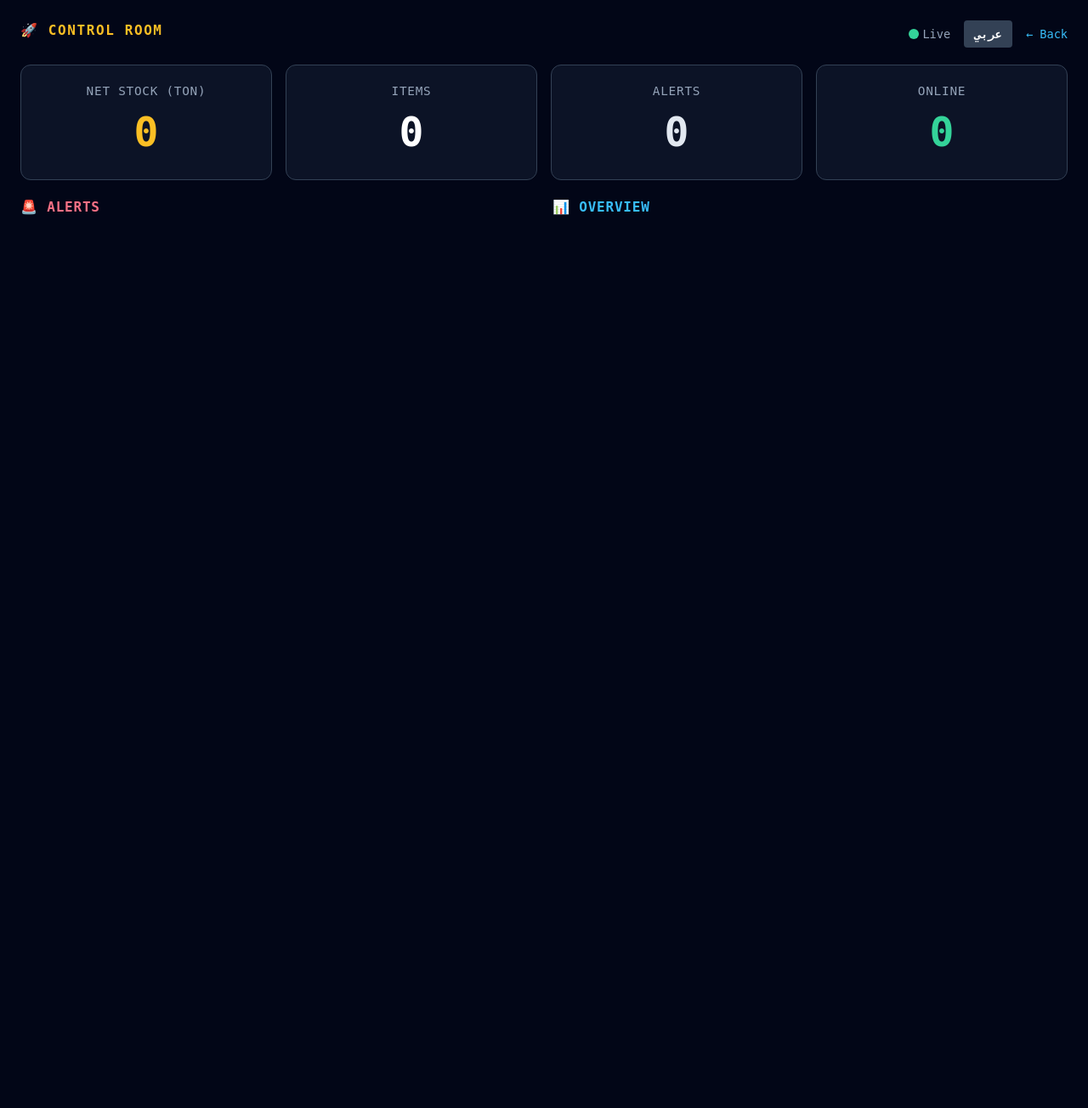
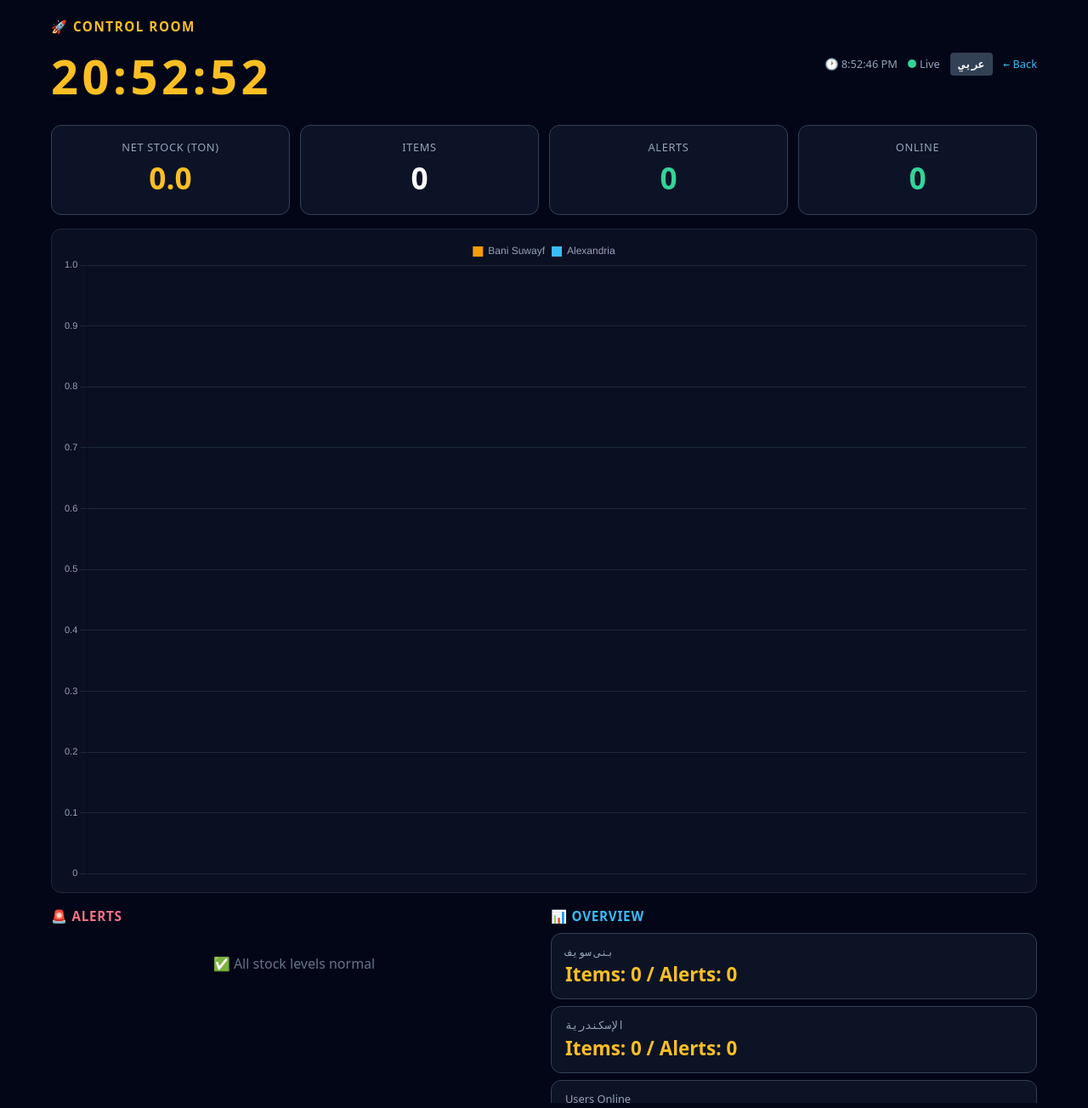
Before and after one commit to karimali900/inventory-v2, a FastAPI app: template inventory_app/templates/control-room.html in a window 1280 px wide. Shown: the top 1304 px of the page at 85% size. Before the commit the page ends 253 px from the top, so only its background shows below. Run offline with FastAPI, Linux system fonts and the light colour scheme; the template is opened without the code that fills it, so the values that code supplies are empty; some libraries are stand-ins or nearby versions.

Commit message:
Fix Control Room blank 0.0 bug + add Chart.js bar chart
- Fixed renderDashboard(null) crash: applyLangMon() was called before
  fetchDashboard(), passing null data and breaking the whole JS chain.
  Now checks  before rendering.
- Added Chart.js horizontal-grouped bar chart showing current_stock per
  item across Bani Suwayf (amber) and Alexandria (sky) branches.
- Compact centered layout (max-width 1200px, auto margin) with stats,
  chart, alerts, and overview stacked vertically.
- Chart auto-rebuilds on every 10s refresh.

```diff
--- a/inventory_app/templates/control-room.html
+++ b/inventory_app/templates/control-room.html
@@ -7,75 +7,72 @@
     <meta name="theme-color" content="#020617">
     <title>🚀 Control Room</title>
     <script src="https://cdn.tailwindcss.com"></script>
+    <script src="https://cdn.jsdelivr.net/npm/chart.js@4.4.7/dist/chart.umd.min.js"></script>
     <style>
         * { -webkit-tap-highlight-color: transparent; }
-        body { background: #020617; color: #e2e8f0; font-family: monospace; margin: 0; }
-        .alert-card { transition: all 0.3s ease; }
-        .alert-critical { background: rgba(220,38,38,0.15); border: 2px solid #ef4444; box-shadow: 0 0 24px rgba(239,68,68,0.2); }
-        .alert-warning { background: rgba(234,179,8,0.1); border: 2px solid #eab308; box-shadow: 0 0 16px rgba(234,179,8,0.15); }
-        .stat-box { background: rgba(15,23,42,0.8); border: 1px solid #334155; border-radius: 12px; padding: 20px 24px; }
-        .pulse { animation: pulse-alert 1.5s ease-in-out infinite; }
-        @keyframes pulse-alert { 0%,100% { opacity: 1; } 50% { opacity: 0.6; } }
+        body { background: #020617; color: #e2e8f0; font-family: system-ui, monospace; margin: 0; }
+        .dash-layout { display: flex; flex-direction: column; align-items: center; justify-content: center; min-height: 100vh; padding: 20px; gap: 16px; max-width: 1200px; margin: 0 auto; }
+        .stat-box { background: rgba(15,23,42,0.8); border: 1px solid #334155; border-radius: 12px; padding: 16px 24px; }
+        .dash-header { width: 100%; display: flex; justify-content: space-between; align-items: center; flex-wrap: wrap; gap: 10px; }
+        .stats-row { width: 100%; display: grid; grid-template-columns: repeat(4, 1fr); gap: 12px; }
+        .chart-wrap { width: 100%; background: rgba(15,23,42,0.6); border: 1px solid #1e293b; border-radius: 12px; padding: 12px; position: relative; }
+        .bottom-row { width: 100%; display: grid; grid-template-columns: 1fr 1fr; gap: 16px; }
+        #clock { font-size: clamp(2rem, 5vw, 3.5rem); font-weight: bold; color: #fbbf24; letter-spacing: 0.08em; }
+        .stat-label { font-size: 0.8rem; letter-spacing: 0.05em; }
+        .stat-value { font-size: clamp(1.4rem, 3vw, 2.2rem); font-weight: bold; }
+        .section-title { font-size: 0.95rem; letter-spacing: 0.1em; }
+        .alert-card { transition: all 0.3s ease; border-radius: 10px; padding: 14px 18px; }
+        .alert-critical { background: rgba(220,38,38,0.15); border: 2px solid #ef4444; box-shadow: 0 0 20px rgba(239,68,68,0.2); }
+        .alert-warning { background: rgba(234,179,8,0.1); border: 2px solid #eab308; box-shadow: 0 0 12px rgba(234,179,8,0.12); }
         .pulse-border { animation: pulse-border 2s ease-in-out infinite; }
         @keyframes pulse-border { 0%,100% { border-color: #ef4444; } 50% { border-color: rgba(239,68,68,0.3); } }
-        #clock { font-size: clamp(2.5rem, 7vw, 5rem); font-weight: bold; color: #fbbf24; letter-spacing: 0.08em; text-align: center; }
         .toast-container { position: fixed; top: 16px; right: 16px; z-index: 9999; display: flex; flex-direction: column; gap: 8px; }
-        .toast { padding: 12px 24px; border-radius: 8px; font-size: 16px; font-weight: 500; background: rgba(220,38,38,0.9); border: 1px solid #f87171; color: #fff; animation: slideIn 0.3s ease; }
+        .toast { padding: 10px 20px; border-radius: 8px; font-size: 14px; font-weight: 500; background: rgba(220,38,38,0.9); border: 1px solid #f87171; color: #fff; animation: slideIn 0.3s ease; }
         @keyframes slideIn { from { opacity: 0; transform: translateX(100px); } to { opacity: 1; transform: translateX(0); } }
         ::-webkit-scrollbar { width: 0; }
         .rtl { direction: rtl; }
-        .dash-layout { display: flex; flex-direction: column; align-items: center; justify-content: center; min-height: 100vh; padding: 24px; gap: 20px; }
-        .stat-label { font-size: 0.9rem; letter-spacing: 0.05em; }
-        .stat-value { font-size: clamp(1.8rem, 4vw, 3rem); font-weight: bold; }
-        .section-title { font-size: 1rem; letter-spacing: 0.1em; }
-        .alert-name { font-size: clamp(1rem, 2vw, 1.4rem); }
-        .alert-stock { font-size: clamp(1.5rem, 3vw, 2.2rem); }
-        .alert-detail { font-size: 0.85rem; }
-        .overview-label { font-size: 0.85rem; }
-        .overview-value { font-size: clamp(1.1rem, 2.5vw, 1.6rem); }
-        .top-bar { width: 100%; max-width: 1400px; display: flex; justify-content: space-between; align-items: center; flex-wrap: wrap; gap: 12px; }
-        .stats-grid { width: 100%; max-width: 1400px; display: grid; grid-template-columns: repeat(4, 1fr); gap: 16px; }
-        .panels-grid { width: 100%; max-width: 1400px; display: grid; grid-template-columns: 1fr 1fr; gap: 20px; flex: 1; min-height: 0; }
         @media (max-width: 768px) {
-            body { overflow: auto; }
-            #clock { font-size: 2rem; }
-            .stats-grid { grid-template-columns: repeat(2, 1fr); }
-            .panels-grid { grid-template-columns: 1fr; }
-            .stat-box { padding: 12px 16px; }
-            .dash-layout { padding: 12px; gap: 12px; }
+            .dash-layout { padding: 12px; gap: 10px; }
+            .stats-row { grid-template-columns: repeat(2, 1fr); }
+            .bottom-row { grid-template-columns: 1fr; }
+            .stat-box { padding: 10px 14px; }
         }
     </style>
 </head>
 <body>
     <div class="dash-layout">
-        <div class="top-bar">
+        <div class="dash-header">
             <div>
                 <div class="text-amber-400 font-bold uppercase tracking-widest section-title" id="dash-title">🚀 Control Room</div>
-                <div id="clock" class="mt-2"></div>
+                <div id="clock" class="mt-1"></div>
             </div>
-            <div class="flex items-center gap-4" style="font-size:0.85rem;color:#94a3b8;">
+            <div class="flex items-center gap-3" style="font-size:0.8rem;color:#94a3b8;">
                 <span id="last-updated-monitor"></span>
-                <span class="flex items-center gap-1"><span id="status-dot" class="w-3 h-3 rounded-full bg-emerald-400 inline-block"></span> <span id="status-text">Live</span></span>
-                <button onclick="toggleLangMon()" class="bg-slate-700 hover:bg-slate-600 text-white px-3 py-1.5 rounded font-bold transition" id="lang-btn-mon" style="font-size:0.85rem;">عربي</button>
+                <span class="flex items-center gap-1"><span id="status-dot" class="w-2.5 h-2.5 rounded-full bg-emerald-400 inline-block"></span> <span id="status-text">Live</span></span>
+                <button onclick="toggleLangMon()" class="bg-slate-700 hover:bg-slate-600 text-white px-2.5 py-1 rounded font-bold transition" id="lang-btn-mon" style="font-size:0.8rem;">عربي</button>
                 <a href="/" class="text-sky-400 hover:text-sky-300 transition" id="back-link">← Back</a>
             </div>
         </div>
 
-        <div class="stats-grid">
+        <div class="stats-row">
             <div class="stat-box text-center"><div class="stat-label text-slate-400 uppercase" id="label-total">Net Stock (ton)</div><div class="stat-value text-amber-400" id="stat-total">0</div></div>
             <div class="stat-box text-center"><div class="stat-label text-slate-400 uppercase" id="label-items">Items</div><div class="stat-value text-white" id="stat-items">0</div></div>
             <div class="stat-box text-center"><div class="stat-label text-slate-400 uppercase" id="label-alerts">Alerts</div><div class="stat-value" id="stat-alerts">0</div></div>
             <div class="stat-box text-center"><div class="stat-label text-slate-400 uppercase" id="label-online">Online</div><div class="stat-value text-emerald-400" id="stat-users">0</div></div>
         </div>
 
-        <div class="panels-grid">
-            <div class="flex flex-col gap-3 overflow-y-auto">
+        <div class="chart-wrap">
+            <canvas id="stockChart" height="200"></canvas>
+        </div>
+
+        <div class="bottom-row">
+            <div class="flex flex-col gap-2">
                 <div class="section-title font-bold text-rose-400 uppercase tracking-wider" id="alerts-heading">🚨 Alerts</div>
-                <div id="alerts-list" class="flex flex-col gap-3"></div>
+                <div id="alerts-list" class="flex flex-col gap-2 overflow-y-auto" style="max-height:200px;"></div>
             </div>
-            <div class="flex flex-col gap-3 overflow-y-auto">
+            <div class="flex flex-col gap-2">
                 <div class="section-title font-bold text-sky-400 uppercase tracking-wider" id="overview-heading">📊 Overview</div>
-                <div id="overview-list" class="flex flex-col gap-3"></div>
+                <div id="overview-list" class="flex flex-col gap-2 overflow-y-auto" style="max-height:200px;"></div>
             </div>
         </div>
     </div>
@@ -87,47 +84,26 @@
         let currentLang = localStorage.getItem(LANG_KEY) || 'en';
         let prevAlerts = [];
         let audioCtx = null;
+        let chartInstance = null;
 
         const i18n = {
             en: {
                 title: '🚀 Control Room',
-                clock: '🕐',
-                live: 'Live',
-                back: '← Back',
-                langBtn: 'عربي',
-                netStock: 'Net Stock (ton)',
-                items: 'Items',
-                alerts: 'Alerts',
-                online: 'Online',
-                alertsTitle: '🚨 Alerts',
-                overview: '📊 Overview',
+                clock: '🕐', back: '← Back', langBtn: 'عربي',
+                netStock: 'Net Stock (ton)', items: 'Items', alerts: 'Alerts', online: 'Online',
+                alertsTitle: '🚨 Alerts', overview: '📊 Overview',
                 allNormal: '✅ All stock levels normal',
-                threshold: 'Threshold',
-                outOfStock: 'OUT OF STOCK',
-                low: 'LOW',
-                usersOnline: 'Users Online',
-                none: 'None',
-                lowStock: 'LOW STOCK',
+                threshold: 'Threshold', outOfStock: 'OUT OF STOCK', low: 'LOW',
+                usersOnline: 'Users Online', none: 'None', lowStock: 'LOW STOCK',
             },
             ar: {
                 title: '🚀 غرفة التحكم',
-                clock: '🕐',
-                live: 'مباشر',
-                back: '← رجوع',
-                langBtn: 'English',
-                netStock: 'صافى المخزون (طن)',
-                items: 'الأصناف',
-                alerts: 'إنذارات',
-                online: 'متصلين',
-                alertsTitle: '🚨 إنذارات',
-                overview: '📊 نظرة عامة',
+                clock: '🕐', back: '← رجوع', langBtn: 'English',
+                netStock: 'صافى المخزون (طن)', items: 'الأصناف', alerts: 'إنذارات', online: 'متصلين',
+                alertsTitle: '🚨 إنذارات', overview: '📊 نظرة عامة',
                 allNormal: '✅ كل الأصناف طبيعية',
-                threshold: 'حد الإنذار',
-                outOfStock: 'نفذ من المخزون',
-                low: 'منخفض',
-                usersOnline: 'المستخدمين المتصلين',
-                none: 'لا يوجد',
-                lowStock: 'مخزون منخفض',
+                threshold: 'حد الإنذار', outOfStock: 'نفذ من المخزون', low: 'منخفض',
+                usersOnline: 'المستخدمين المتصلين', none: 'لا يوجد', lowStock: 'مخزون منخفض',
             }
         };
 
@@ -144,7 +120,7 @@
             document.getElementById('alerts-heading').textContent = t('alertsTitle');
             document.getElementById('overview-heading').textContent = t('overview');
             document.body.classList.toggle('rtl', currentLang === 'ar');
-            renderDashboard(lastData);
+            if (lastData) renderDashboard(lastData);
         }
 
         function toggleLangMon() {
@@ -193,16 +169,53 @@
 
         function showToast(msg) {
             const c = document.getElementById('toast-container');
-            const t = document.createElement('div');
-            t.className = 'toast';
-            t.textContent = msg;
-            c.appendChild(t);
-            setTimeout(() => { t.style.opacity = '0'; t.style.transform = 'translateX(100px)'; t.style.transition = 'all 0.3s'; setTimeout(() => t.remove(), 300); }, 5000);
+            const el = document.createElement('div');
+            el.className = 'toast';
+            el.textContent = msg;
+            c.appendChild(el);
+            setTimeout(() => { el.style.opacity = '0'; el.style.transform = 'translateX(100px)'; el.style.transition = 'all 0.3s'; setTimeout(() => el.remove(), 300); }, 5000);
         }
 
         function esc(s) { return String(s).replace(/[&<>"]/g, function(m) { return {'&':'&amp;','<':'&lt;','>':'&gt;','"':'&quot;'}[m]; }); }
 
         let lastData = null;
+
+        function buildChart(data) {
+            const bani = data.bani?.items || [];
+            const alex = data.alex?.items || [];
+            const labels = [];
+            const baniVals = [];
+            const alexVals = [];
+            const allNames = [...new Set([...bani.map(i => i.name), ...alex.map(i => i.name)])];
+            allNames.forEach(name => {
+                labels.push(name);
+                baniVals.push(bani.find(i => i.name === name)?.current_stock || 0);
+                alexVals.push(alex.find(i => i.name === name)?.current_stock || 0);
+            });
+            if (chartInstance) chartInstance.destroy();
+            const ctx = document.getElementById('stockChart').getContext('2d');
+            chartInstance = new Chart(ctx, {
+                type: 'bar',
+                data: {
+                    labels,
+                    datasets: [
+                        { label: 'Bani Suwayf', data: baniVals, backgroundColor: '#f59e0b', borderRadius: 4, barPercentage: 0.6 },
+                        { label: 'Alexandria', data: alexVals, backgroundColor: '#38bdf8', borderRadius: 4, barPercentage: 0.6 },
+                    ]
+                },
+                options: {
+                    responsive: true,
+                    maintainAspectRatio: true,
+                    plugins: {
+                        legend: { labels: { color: '#94a3b8', font: { size: 12 }, boxWidth: 12, padding: 8 } }
+                    },
+                    scales: {
+                        x: { ticks: { color: '#94a3b8', font: { size: 11 } }, grid: { color: '#1e293b' } },
+                        y: { beginAtZero: true, ticks: { color: '#94a3b8', font: { size: 11 } }, grid: { color: '#1e293b' } }
+                    }
+                }
+            });
+        }
 
         async function fetchDashboard() {
             try {
@@ -210,10 +223,11 @@
                 const data = await res.json();
                 lastData = data;
                 renderDashboard(data);
-            } catch {}
+            } catch (e) { console.error('fetch error', e); }
         }
 
         function renderDashboard(data) {
+            if (!data) return;
             const allAlerts = [...(data.bani?.alerts || []).map(i => ({...i, branch: 'bani'})), ...(data.alex?.alerts || []).map(i => ({...i, branch: 'alex'}))];
             const totalStock = (parseFloat(data.bani?.total_stock) || 0) + (parseFloat(data.alex?.total_stock) || 0);
             const totalItems = (data.bani?.items?.length || 0) + (data.alex?.items?.length || 0);
@@ -222,46 +236,40 @@
             document.getElementById('stat-total').textContent = totalStock.toFixed(1);
             document.getElementById('stat-items').textContent = totalItems;
             document.getElementById('stat-alerts').textContent = allAlerts.length;
-            document.getElementById('stat-alerts').className = 'stat-value ' + (allAlerts.length > 0 ? 'text-rose-400 pulse' : 'text-emerald-400');
+            document.getElementById('stat-alerts').className = 'stat-value ' + (allAlerts.length > 0 ? 'text-rose-400' : 'text-emerald-400');
             document.getElementById('stat-users').textContent = users;
 
-            const alertsEl = document.getElementById('alerts-list');
-            if (!allAlerts.length) {
-                alertsEl.innerHTML = '<div class="text-slate-500 text-center py-8" style="font-size:1.1rem;">' + t('allNormal') + '</div>';
-            } else {
-                alertsEl.innerHTML = allAlerts.map(i => {
+            document.getElementById('alerts-list').innerHTML = allAlerts.length
+                ? allAlerts.map(i => {
                     const isOut = i.current_stock <= 0;
-                    return '<div class="alert-card rounded-xl p-5 ' + (isOut ? 'alert-critical pulse-border' : 'alert-warning') + '">' +
+                    return '<div class="alert-card ' + (isOut ? 'alert-critical pulse-border' : 'alert-warning') + '">' +
                         '<div class="flex justify-between items-center">' +
-                        '<div><span class="alert-name font-bold">' + esc(i.name) + '</span>' +
-                        '<span class="text-slate-500 ml-2" style="font-size:0.85rem;">[' + esc(i.branch) + ']</span></div>' +
-                        '<span class="alert-stock font-bold ' + (isOut ? 'text-rose-400' : 'text-yellow-400') + '">' + Number(i.current_stock).toFixed(1) + '</span>' +
+                        '<div><span class="font-bold" style="font-size:clamp(0.9rem,1.5vw,1.2rem);">' + esc(i.name) + '</span>' +
+                        '<span class="text-slate-500 ml-2" style="font-size:0.75rem;">[' + esc(i.branch) + ']</span></div>' +
+                        '<span class="font-bold ' + (isOut ? 'text-rose-400' : 'text-yellow-400') + '" style="font-size:clamp(1.2rem,2.5vw,1.8rem);">' + Number(i.current_stock).toFixed(1) + '</span>' +
                         '</div>' +
-                        '<div class="alert-detail text-slate-400 mt-2">' + t('threshold') + ': ' + i.warning_threshold + ' — ' + (isOut ? t('outOfStock') : t('low')) + '</div>' +
+                        '<div style="font-size:0.75rem;color:#94a3b8;margin-top:6px;">' + t('threshold') + ': ' + i.warning_threshold + ' — ' + (isOut ? t('outOfStock') : t('low')) + '</div>' +
                         '</div>';
-                }).join('');
-            }
+                }).join('')
+                : '<div class="text-slate-500 text-center py-6" style="font-size:1rem;">' + t('allNormal') + '</div>';
 
-            const ovEl = document.getElementById('overview-list');
             const baniLow = data.bani?.alerts?.length || 0;
             const alexLow = data.alex?.alerts?.length || 0;
-            ovEl.innerHTML = `
-                <div class="stat-box"><div class="overview-label text-slate-400">بنى سويف</div><div class="overview-value font-bold text-amber-400">${t('items')}: ${data.bani?.items?.length || 0} / ${t('alerts')}: ${baniLow}</div></div>
-                <div class="stat-box"><div class="overview-label text-slate-400">الإسكندرية</div><div class="overview-value font-bold text-amber-400">${t('items')}: ${data.alex?.items?.length || 0} / ${t('alerts')}: ${alexLow}</div></div>
-                <div class="stat-box"><div class="overview-label text-slate-400">${t('usersOnline')}</div><div class="overview-value font-bold text-emerald-400">${(data.active_users || []).map(u => esc(u.username)).join(', ') || t('none')}</div></div>
-            `;
+            document.getElementById('overview-list').innerHTML =
+                '<div class="stat-box" style="padding:12px 16px;"><div style="font-size:0.8rem;color:#94a3b8;">بنى سويف</div><div class="font-bold text-amber-400" style="font-size:clamp(1rem,2vw,1.4rem);">' + t('items') + ': ' + (data.bani?.items?.length || 0) + ' / ' + t('alerts') + ': ' + baniLow + '</div></div>' +
+                '<div class="stat-box" style="padding:12px 16px;"><div style="font-size:0.8rem;color:#94a3b8;">الإسكندرية</div><div class="font-bold text-amber-400" style="font-size:clamp(1rem,2vw,1.4rem);">' + t('items') + ': ' + (data.alex?.items?.length || 0) + ' / ' + t('alerts') + ': ' + alexLow + '</div></div>' +
+                '<div class="stat-box" style="padding:12px 16px;"><div style="font-size:0.8rem;color:#94a3b8;">' + t('usersOnline') + '</div><div class="font-bold text-emerald-400" style="font-size:clamp(1rem,2vw,1.4rem);">' + ((data.active_users || []).map(u => esc(u.username)).join(', ') || t('none')) + '</div></div>';
 
             const alertKeys = allAlerts.map(i => i.id + '-' + i.branch + '-' + i.current_stock).sort().join(',');
             const prevKeys = prevAlerts.map(i => i.id + '-' + i.branch + '-' + i.current_stock).sort().join(',');
-            if (prevAlerts.length && alertKeys !== prevKeys) {
-                if (allAlerts.length > prevAlerts.length) {
-                    playDunDun();
-                    const newAlerts = allAlerts.filter(a => !prevAlerts.find(p => p.id === a.id && p.branch === a.branch));
-                    newAlerts.forEach(a => showToast('🚨 ' + a.name + ' — ' + t('lowStock') + ' (' + Number(a.current_stock).toFixed(1) + ' ' + a.branch + ')'));
-                }
+            if (prevAlerts.length && alertKeys !== prevKeys && allAlerts.length > prevAlerts.length) {
+                playDunDun();
+                allAlerts.filter(a => !prevAlerts.find(p => p.id === a.id && p.branch === a.branch)).forEach(a =>
+                    showToast('🚨 ' + a.name + ' — ' + t('lowStock') + ' (' + Number(a.current_stock).toFixed(1) + ' ' + a.branch + ')'));
             }
             prevAlerts = allAlerts;
             document.getElementById('last-updated-monitor').textContent = t('clock') + ' ' + new Date().toLocaleTimeString();
+            buildChart(data);
         }
 
         function startMonitor() {
@@ -279,7 +287,6 @@
                 else document.exitFullscreen?.();
             }
         });
-
         startMonitor();
     </script>
 </body>
```
